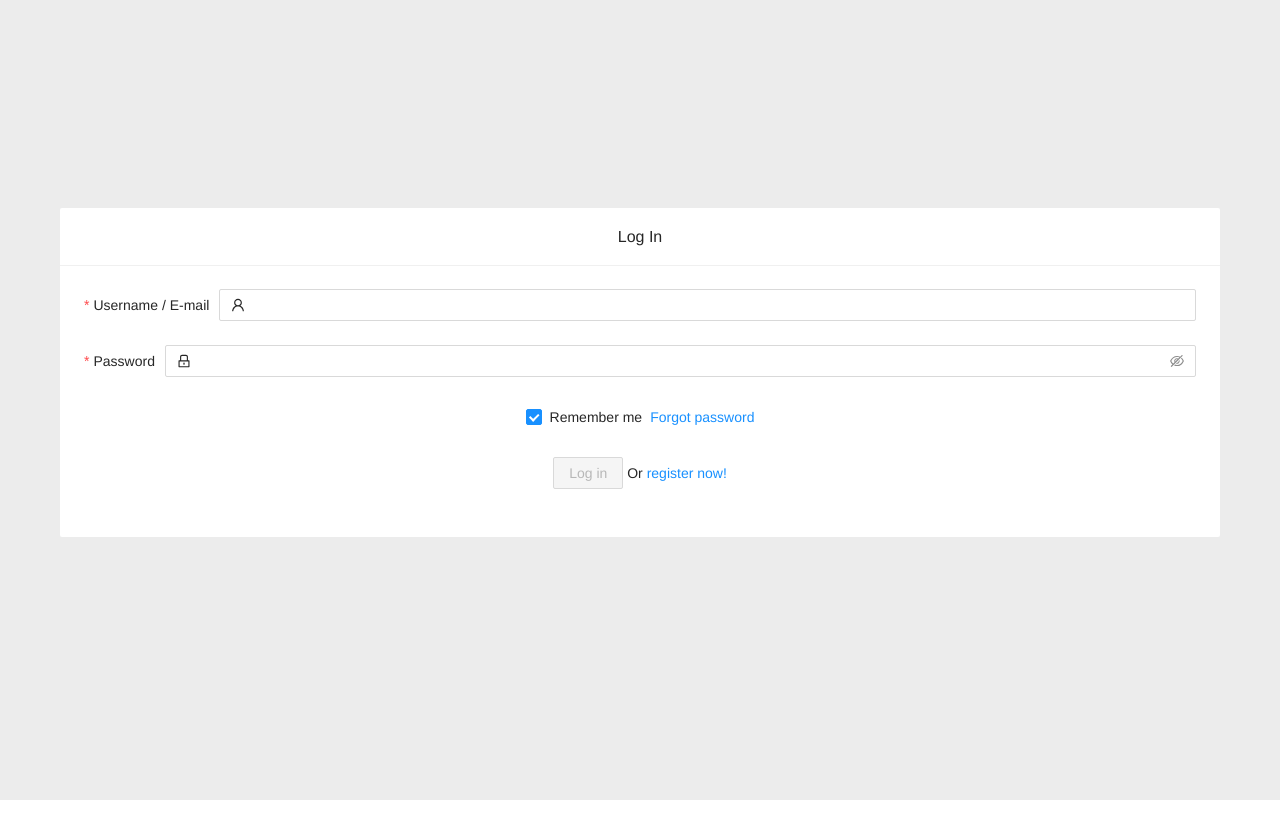
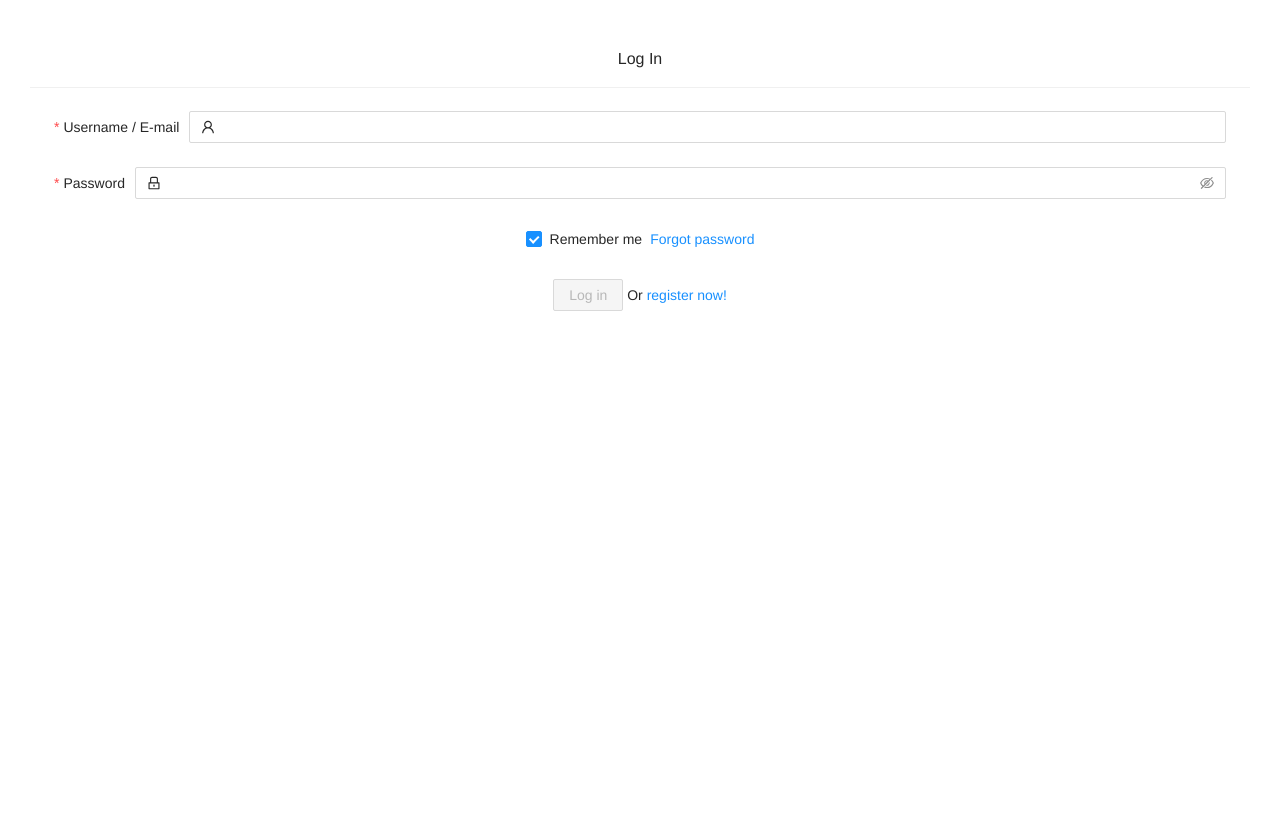
Before and after one commit to tameemalaa/Edvance, a Vue app in the folder client/: page /login in a window 1280 px wide. Before the commit the page ends 800 px from the top, so only its background shows below. Built offline with nearby package versions, Linux system fonts and the light colour scheme.

Commit message:
refactor: removed unnecessary  inline style

```diff
--- a/client/src/views/LogIn.vue
+++ b/client/src/views/LogIn.vue
@@ -1,10 +1,5 @@
 <template>
-  <div style="background: #ececec; padding: 30px; height: 100%; margin: 0; position: fixed;
-  top: 0;
-  left: 0;
-  bottom: 0;
-  right: 0;
-  overflow: auto;">
+<div class="form-container">
     <a-card
       title="Log In"
       :bordered="false"
@@ -52,7 +47,7 @@
               >Remember me</a-checkbox
             >
           </a-form-item>
-          <a class="login-form-forgot" href="">Forgot password</a>
+          <a class="login-form-forgot" href="forgot-password">Forgot password</a>
         </a-form-item>
 
         <a-form-item>
@@ -124,9 +119,6 @@ export default defineComponent({
 });
 </script>
 <style>
-/* #components-form-demo-normal-login .login-form {
-  max-width: 300px;
-} */
 #components-form-demo-normal-login .login-form-forgot {
   float: right;
 }
--- a/client/src/views/SignUp.vue
+++ b/client/src/views/SignUp.vue
@@ -1,10 +1,5 @@
 <template>
-    <div style="background: #ececec; padding: 30px; height: 100%; margin: 0; position: fixed;
-  top: 0;
-  left: 0;
-  bottom: 0;
-  right: 0;
-  overflow: auto;">
+<div class="form-container">
     <a-card
       title="Sign Up"
       :bordered="false"
@@ -93,6 +88,7 @@
     </a-card>
   </div>
 </template>
+
 <script>
 import axios from "axios";
 import { defineComponent, reactive } from "vue";
```
